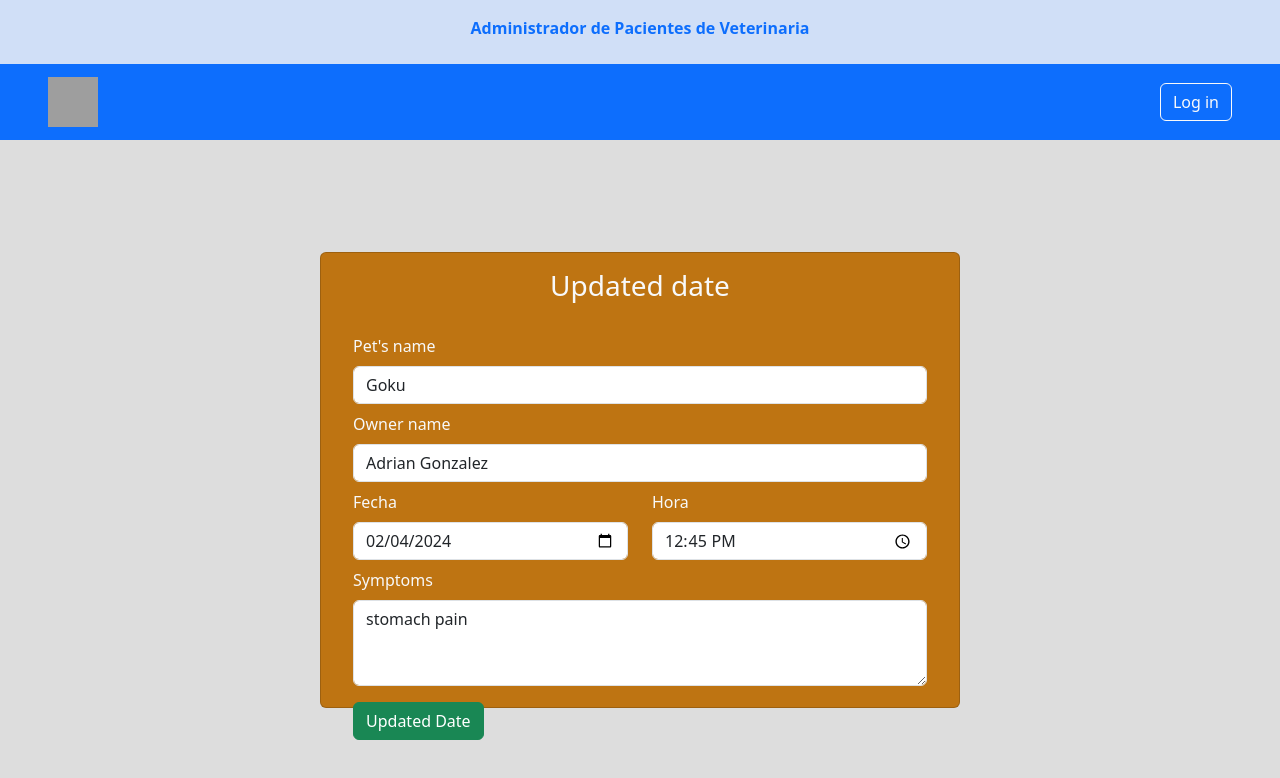
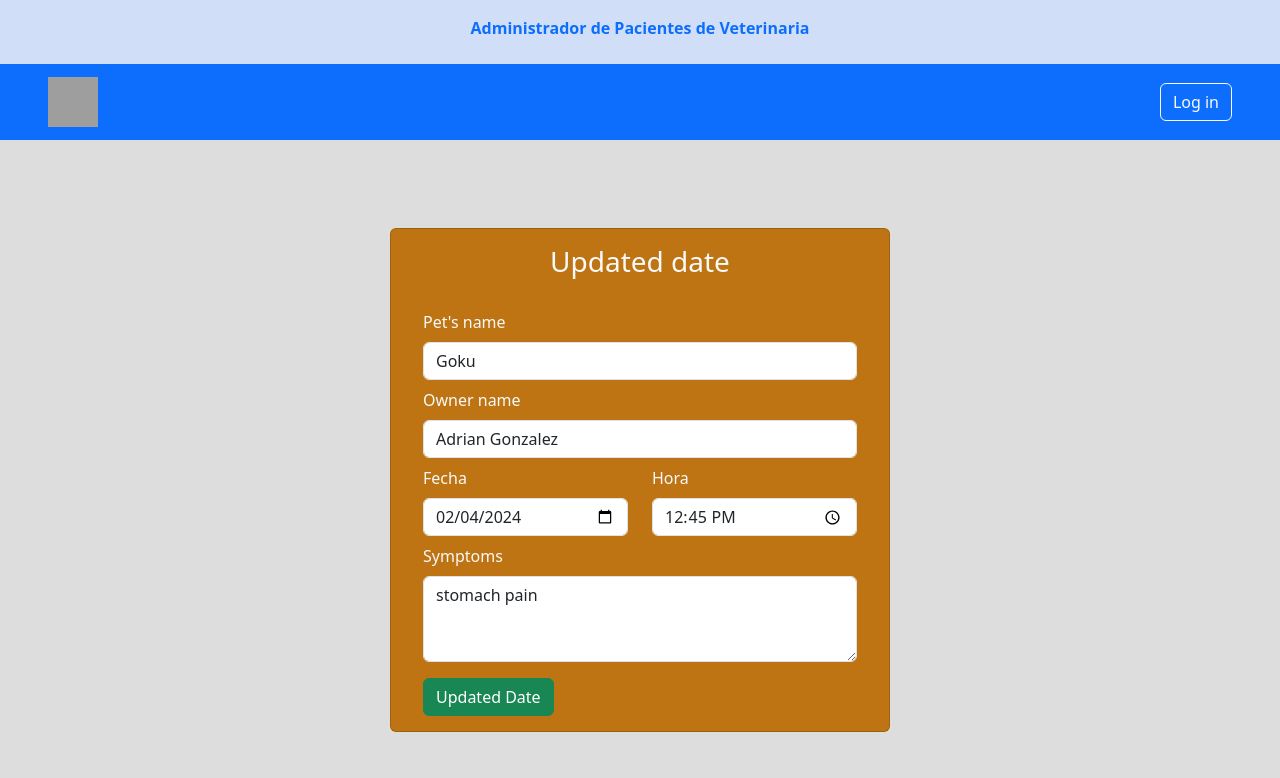
Before and after one commit to ravel01106/veterinary-app-frontend, a React (Vite) app: page /updateDate/1 in a window 1280 px wide. Shown: the top 778 px of the page. Built offline with nearby package versions, Linux system fonts and the light colour scheme; grey boxes are pictures that could not be loaded.

Commit message:
refactor: modification of the width and height of the add and update date forms

```diff
--- a/src/screens/AddDateScreen/AddDateScreen.module.css
+++ b/src/screens/AddDateScreen/AddDateScreen.module.css
@@ -9,7 +9,8 @@
 }
 
 .FormContainer{
-  width: 50vw;
-  height: 57vh;
+  min-width: 500px;
+  width: 35vw;
+  height: 63vh;
   background-color: #2762c0;
 }
--- a/src/screens/UpdateDateScreen/UpdateDateScreen.tsx
+++ b/src/screens/UpdateDateScreen/UpdateDateScreen.tsx
@@ -8,11 +8,20 @@
 
 const UpdateDateScreen = () => {
   const { id } = useParams()
+
+  const initNewDate:IDates = {
+    Id: "",
+    petName: "",
+    ownerName: "",
+    date: "",
+    time: "",
+    symptoms: "",
+  }
+
   const getDate = ():IDates => {
     if (id){
       const currentDate =  DateService.findDateById(id)
 
-      console.log(currentDate)
       return {
         Id: currentDate.Id,
         petName: currentDate.petName,
@@ -26,14 +35,7 @@
     return initNewDate;
 
   }
-  const initNewDate:IDates = {
-    Id: "",
-    petName: "",
-    ownerName: "",
-    date: "",
-    time: "",
-    symptoms: "",
-  }
+
   const [dateUpdated, setDateUpdated] = React.useState(getDate())
 
   const navigate = useNavigate()
@@ -48,7 +50,7 @@
     <div className={`${style.mainContainer}`}>
       <div className={`card text-light p-3 ${style.FormContainer}`}>
         <h3 className="card-title mb-2">Updated date</h3>
-        <div className="card-body text-start">
+        <div className="card-body text-start ">
           <DateForm
             date={dateUpdated}
             buttonText="Updated Date"
--- a/src/screens/UpdateDateScreen/UpdatedDateScreen.module.css
+++ b/src/screens/UpdateDateScreen/UpdatedDateScreen.module.css
@@ -9,7 +9,8 @@
 }
 
 .FormContainer{
-  width: 50vw;
-  height: 57vh;
+  min-width: 500px;
+  width: 35vw;
+  height: 63vh;
   background-color: #be7412;
 }
```
